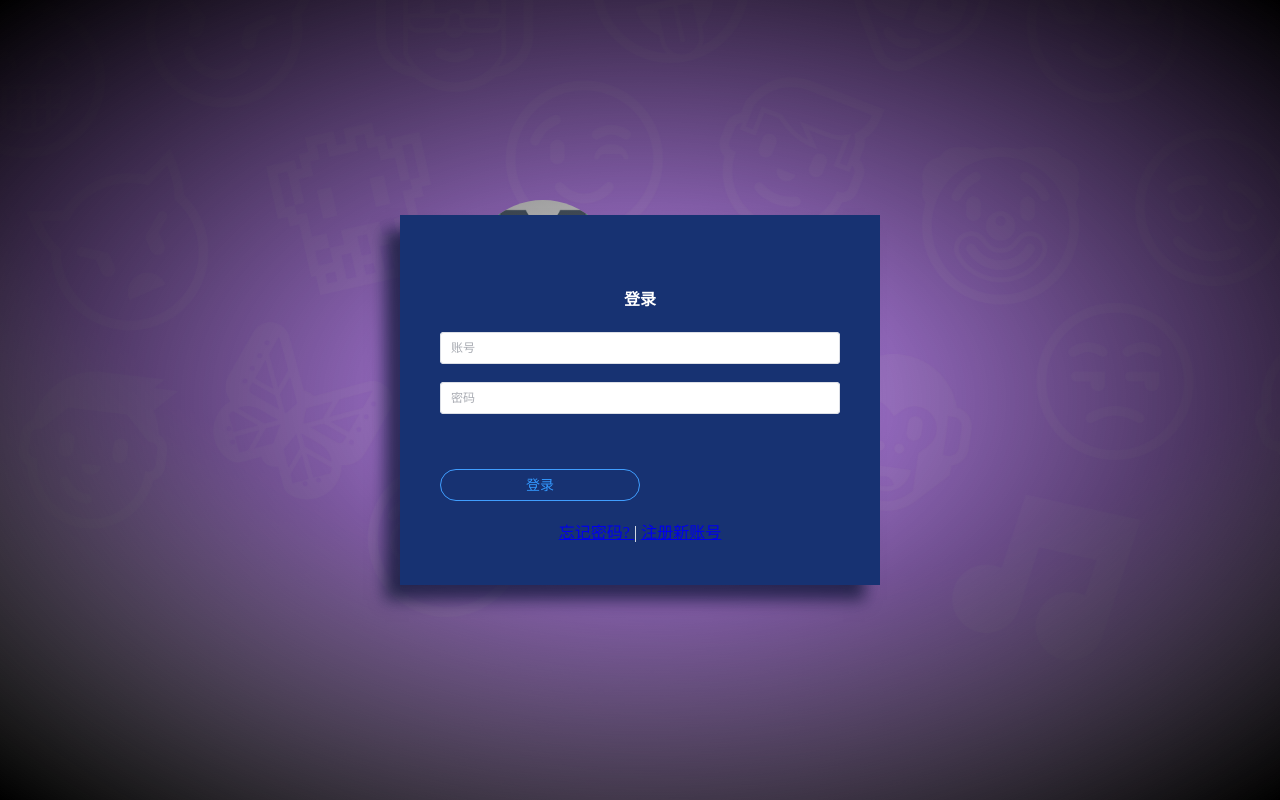
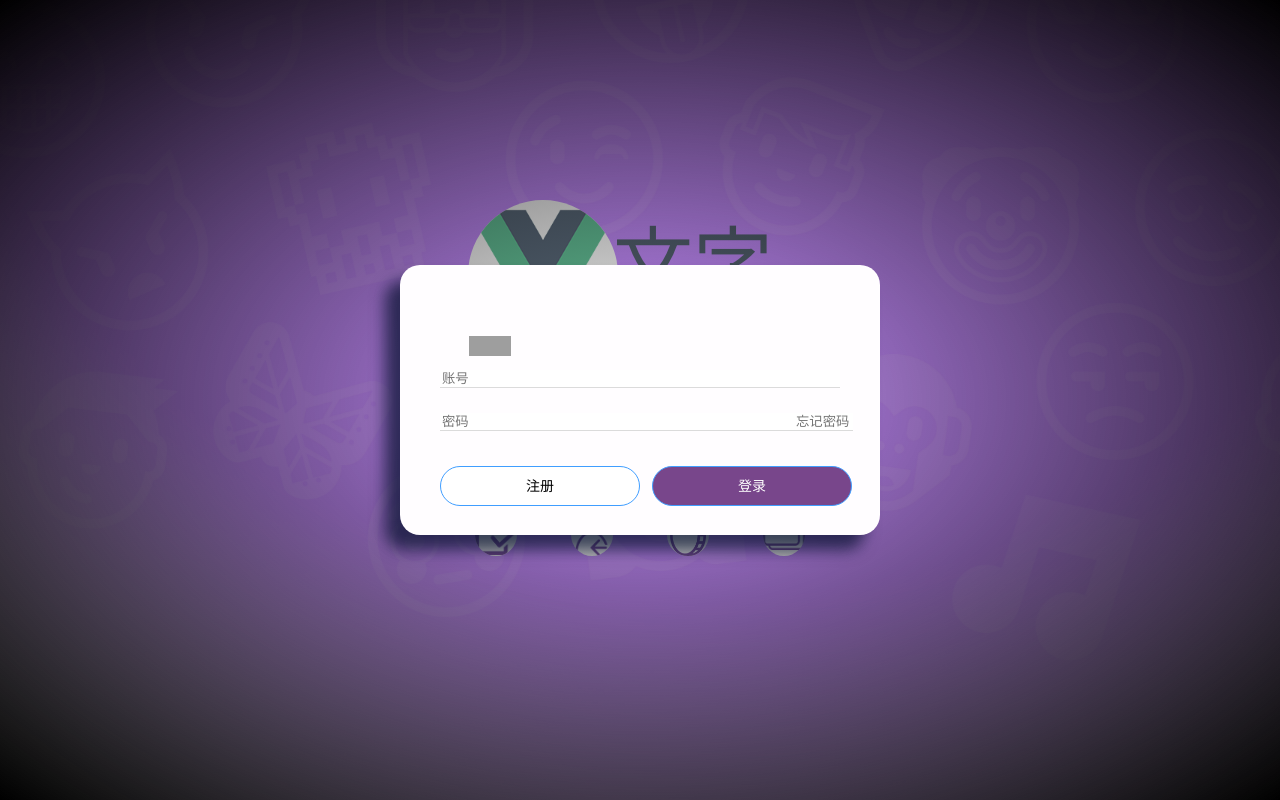
Before and after one commit to zhanghb18/ResourceWeb, a Vue app in the folder vue-fronted/: page / in a window 1280 px wide. Both pictures are taken after a click on the picture 592 px from the left and 535 px from the top of the page. Built offline with nearby package versions, Linux system fonts and the light colour scheme; grey boxes are pictures that could not be loaded.

Commit message:
修改了界面样式，使其更贴近目标

```diff
--- a/vue-fronted/src/view/LoginForm.vue
+++ b/vue-fronted/src/view/LoginForm.vue
@@ -1,29 +1,52 @@
 <template>
         <div class="login_page" @click="clickOverlay">
             <div class="login_box" ref="loginBox">
-            <h4>登录</h4>
+                <h4></h4>
+                <el-col :span="6" ><img src="assets/LOGO.png" style="width: 42px;height: 20px;"></el-col>
+                <el-form :model="loginForm" :rules="loginRules" ref="loginForm">
 
-            <el-form :model="loginForm" :rules="loginRules" ref="loginForm">
                     <el-form-item label="" prop="account" style="margin-top: 10px">
-                    <el-input class="inps" placeholder="账号" v-model="loginForm.account"></el-input>
+
+
+                            <input  class="inps" placeholder="账号" v-model="loginForm.account" style="width: 405px">
+
                     </el-form-item>
 
-                <el-form-item label="" prop="passWord" style="margin-top: 10px">
-                    <el-input class="inps" type="password" placeholder="密码" v-model="loginForm.passWord"></el-input>
+                    <el-form-item label="" prop="passWord" style="width: 300px; margin-right: 10px;">
+                        <el-upload>
+                            <input class="inps" type="password" placeholder="密码" v-model="loginForm.passWord" style="width: 350px" >
+                            <input class="Forget" type="password" placeholder="忘记密码" v-model="loginForm.passWord" style="width: 55px" >
+
+
+                        </el-upload>
+
                     </el-form-item>
 
-                <el-form-item style="margin-top: 55px;justify-content: center;">
-                    <!-- <el-button type="primary" round class="submitBtn" @click="submitForm">登录 -->
+                    <el-form-item >
+
+
+
+                    <el-upload>
+
+
+                        <el-button type="primary" round class="resign" @click="loginInComfirmed">注册</el-button>
                         <el-button type="primary" round class="submitBtn" @click="loginInComfirmed">登录</el-button>
+                    </el-upload>
+
+
+
+
                     </el-form-item>
 
+    <!--
                     <div class="unlogin">
                         <router-link :to="{ path: '/forgetpwd' }"> 忘记密码? </router-link>
                         |
                         <router-link :to="{ path: '/register' }">
+
                             <a href="register.vue" target="_blank">注册新账号</a>
                         </router-link>
-                </div>
+                    </div>-->
                 </el-form>
             </div>
         </div>
@@ -96,28 +119,57 @@ export default {
 
 .login_box {
     width: 400px;
-    height: 280px;
+    height: 180px;
     position: absolute;
     top: 0;
     left: 0;
     right: 0;
     bottom: 0;
     margin: auto;
+    border-radius: 20px;
     padding: 50px 40px 40px 40px;
     box-shadow: -15px 15px 15px rgba(6, 17, 47, 0.7);
-    background:rgb(23, 50, 114);
+    background:rgb(255, 253, 255);
 }
 
-.inps input {
-    border: none;
-    color: #fff;
-    background-color: transparent;
-    font-size: 12px;
+.inps{
+
+border-bottom: 1px solid #dbdbdb;
+border-top:0px;
+border-left:0px;
+border-right:0px;
+text-align: justify;
 }
+
+.Forget {
+    border-bottom: 1px solid #dbdbdb;
+border-top:0px;
+border-left:0px;
+border-right:0px;
+    text-align: justify;
+}
+
 
 .submitBtn {
     background-color: transparent;
-    color: #39f;
+    top: 0;
+    left: 0;
+    right: 0;
+    bottom: 0;
+    color: rgb(255, 255, 255);
+    background-color: rgb(120, 70, 139);
+    height:40px;
+    width: 200px;
+}
+.resign {
+    background-color: transparent;
+    top: 0;
+    left: 0;
+    right: 0;
+    bottom: 0;
+    color: rgb(0, 0, 0);
+    background-color: rgb(255, 255, 255);
+    height:40px;
     width: 200px;
 }
 </style>
```
Also changed, not shown: vue-fronted/src/view/assets/LOGO.png (added), 1 other file (tests, documents, lock files or other folders). Lines whose indentation alone changed are shown as unchanged.
